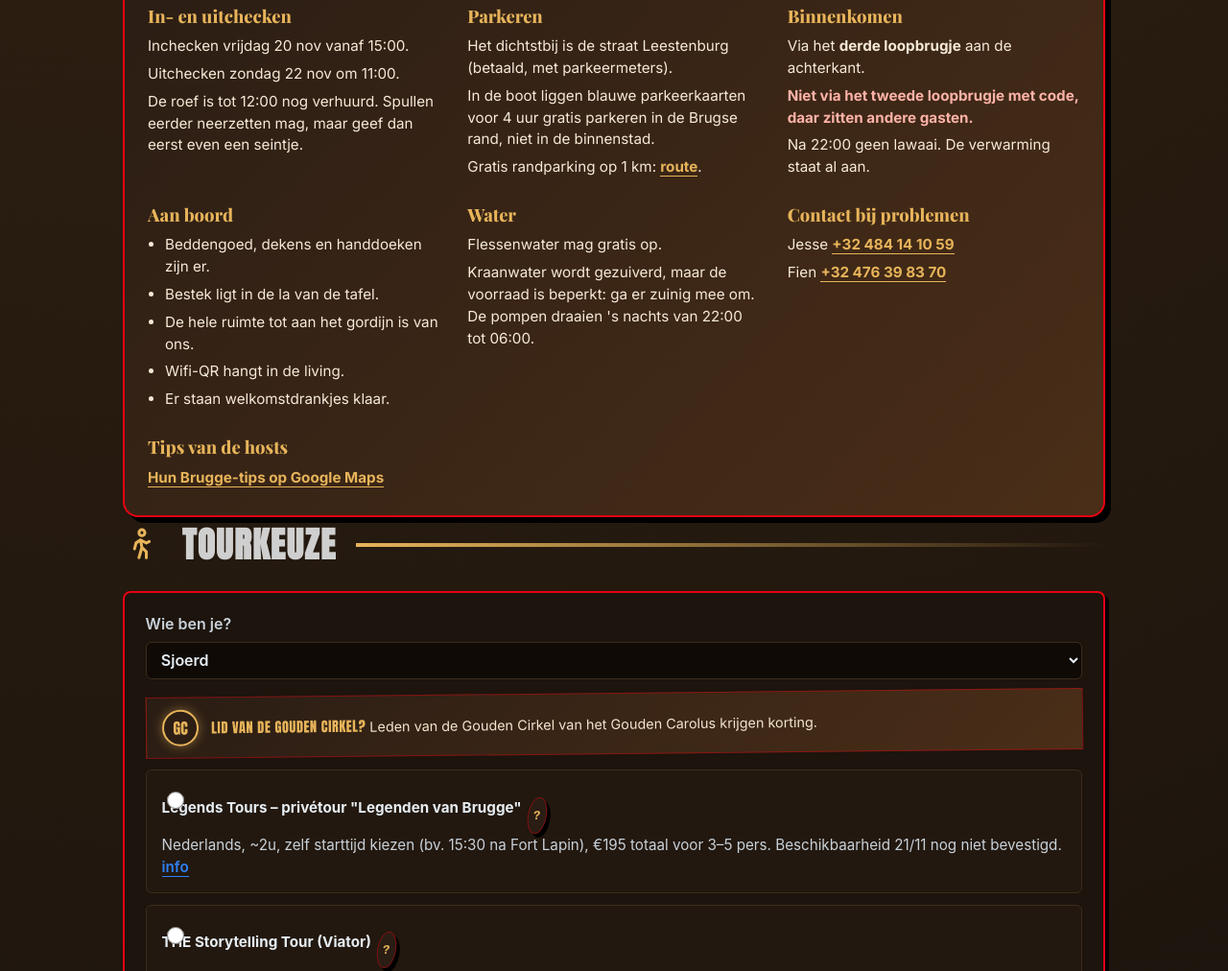
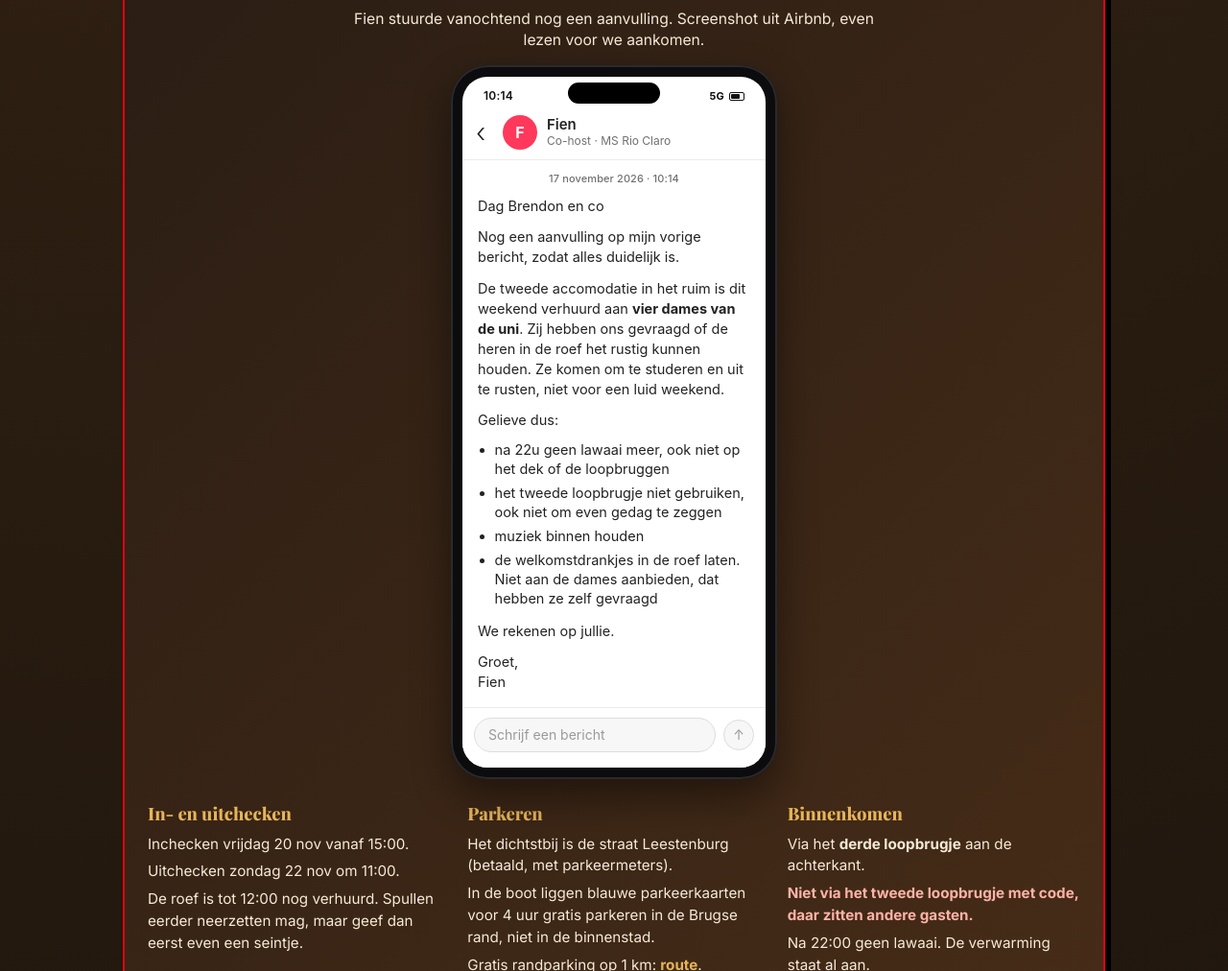
Before and after one commit to brennyz/OperationBrugge, a plain HTML site: page index.html in a window 1280 px wide. Shown: the part 1270-2282 px from the top of the page at 96% size. Drawn offline with nearby package versions, Linux system fonts and the light colour scheme; animation ran at ten frames a second.

Commit message:
Add Fien's follow-up about four quiet students in the hold.
Co-authored-by: brennyz <brennyz@users.noreply.github.com>

```diff
--- a/index.html
+++ b/index.html
@@ -380,6 +380,31 @@ linear-gradient(#e7b45a,#e7b45a) right bottom/4px 28px no-repeat}
 @keyframes swFill{to{stroke-dashoffset:0}}
 @keyframes swWob{0%,100%{transform:rotate(-8deg)}50%{transform:rotate(8deg) scale(1.1)}}
 @keyframes swPulse{0%,100%{box-shadow:0 8px 20px rgba(200,134,42,.3)}50%{box-shadow:0 8px 32px rgba(231,180,90,.7)}}
+
+.boat .fshot{grid-column:1/-1;display:flex;flex-direction:column;align-items:center;gap:14px;margin:6px 0 4px}
+.boat .fshot-cap{margin:0!important;max-width:34rem;text-align:center;color:#f6ead6!important;font-size:.98rem!important;line-height:1.45!important}
+.boat .fshot-phone{width:min(100%,340px);padding:12px;border-radius:38px;background:#0c0c0e;box-shadow:0 18px 40px rgba(0,0,0,.45),inset 0 0 0 2px #2a2a2e;position:relative}
+.boat .fshot-phone::before{content:"";position:absolute;top:18px;left:50%;width:96px;height:22px;margin-left:-48px;background:#000;border-radius:20px;z-index:3}
+.boat .fshot-screen{background:#fff;border-radius:26px;overflow:hidden;color:#222;font-family:-apple-system,BlinkMacSystemFont,"Segoe UI",sans-serif;display:flex;flex-direction:column;min-height:560px}
+.boat .fshot-status{display:flex;justify-content:space-between;align-items:center;padding:14px 22px 6px;font:600 12px/1 -apple-system,BlinkMacSystemFont,"Segoe UI",sans-serif;color:#111;letter-spacing:.2px}
+.boat .fshot-sigs{display:flex;align-items:center;gap:5px;font-weight:700;font-size:11px}
+.boat .fshot-sigs i{display:inline-block;width:16px;height:9px;border:1.5px solid #111;border-radius:2px;position:relative}
+.boat .fshot-sigs i::after{content:"";position:absolute;left:1px;top:1px;bottom:1px;width:9px;background:#111;border-radius:1px}
+.boat .fshot-bar{display:flex;align-items:center;gap:10px;padding:8px 14px 10px;border-bottom:1px solid #ebebeb}
+.boat .fshot-back{font-size:28px;line-height:1;color:#222;font-weight:300;width:18px}
+.boat .fshot-av{width:36px;height:36px;border-radius:50%;background:#ff385c;color:#fff;display:grid;place-items:center;font:700 16px/1 -apple-system,BlinkMacSystemFont,"Segoe UI",sans-serif;flex:none}
+.boat .fshot-who{display:flex;flex-direction:column;min-width:0}
+.boat .fshot-who b{font:600 15px/1.2 -apple-system,BlinkMacSystemFont,"Segoe UI",sans-serif;color:#222}
+.boat .fshot-who small{font:400 12px/1.3 -apple-system,BlinkMacSystemFont,"Segoe UI",sans-serif;color:#717171}
+.boat .fshot-when{text-align:center;color:#717171;font:500 11px/1 -apple-system,BlinkMacSystemFont,"Segoe UI",sans-serif;padding:14px 16px 4px;letter-spacing:.01em}
+.boat .fshot-msg{padding:8px 16px 16px;color:#222!important;font:400 14.5px/1.45 -apple-system,BlinkMacSystemFont,"Segoe UI",sans-serif}
+.boat .fshot-msg p{margin:0 0 .7rem!important;color:#222!important;font-size:14.5px!important;line-height:1.45!important;font-weight:400}
+.boat .fshot-msg p:last-child{margin-bottom:0!important}
+.boat .fshot-msg ul{margin:.15rem 0 .75rem;padding:0 0 0 1.1rem;list-style:disc}
+.boat .fshot-msg li{margin:0 0 .28rem;color:#222!important;font-size:14.5px!important;line-height:1.4!important;font-weight:400!important;font-family:-apple-system,BlinkMacSystemFont,"Segoe UI",sans-serif!important}
+.boat .fshot-input{margin-top:auto;display:flex;align-items:center;gap:8px;padding:10px 12px 16px;border-top:1px solid #ebebeb;background:#fff}
+.boat .fshot-input span{flex:1;background:#f7f7f7;border:1px solid #ddd;border-radius:999px;padding:10px 14px;color:#9a9a9a;font:400 14px/1 -apple-system,BlinkMacSystemFont,"Segoe UI",sans-serif}
+.boat .fshot-send{flex:none!important;width:32px;height:32px;border-radius:50%;background:#222;color:#fff;display:grid;place-items:center;font:700 16px/1 -apple-system,sans-serif;padding:0!important}
 </style></head><body>
 <header><h1><svg class="ico" viewBox="0 0 24 24" fill="none" stroke="currentColor" stroke-width="2" stroke-linecap="round" stroke-linejoin="round" aria-hidden="true"><path d="M6 8h10v11a2 2 0 0 1-2 2H8a2 2 0 0 1-2-2z"/><path d="M16 11h2a2 2 0 0 1 0 4h-2"/><path d="M6 8a3 3 0 0 1 3-4 3 3 0 0 1 5 0 2.5 2.5 0 0 1 2 4"/><path d="M9.5 12v5M12.5 12v5"/></svg> Operation Brugge</h1><p>Sj.B.A.M. · 20–22 november 2026</p><div id="cd"></div></header>
 <div class="wrap">
@@ -397,6 +422,31 @@ linear-gradient(#e7b45a,#e7b45a) right bottom/4px 28px no-repeat}
 <h2 id="boot"><svg class="ico" viewBox="0 0 24 24" fill="none" stroke="currentColor" stroke-width="2" stroke-linecap="round" stroke-linejoin="round" aria-hidden="true"><path d="M2 18c2 1.5 4 1.5 6 0s4-1.5 6 0 4 1.5 6 0"/><path d="M4 15l1-5h14l1 5"/><path d="M8 10V6h6v4"/></svg> Onze boot</h2>
 <div class="boat">
 <div class="big"><b>Roef van woonschip MS Rio Claro</b>, Kruisvest 11, 8000 Brugge. <a href="https://maps.app.goo.gl/vdJf3LUmP2BmwPy27" target="_blank" rel="noopener">Open in Google Maps</a></div>
+<div class="fshot">
+<p class="fshot-cap">Fien stuurde vanochtend nog een aanvulling. Screenshot uit Airbnb, even lezen voor we aankomen.</p>
+<div class="fshot-phone" role="img" aria-label="Screenshot van een Airbnb-bericht van Fien: in het ruim logeren vier dames van de uni, en de roef moet het rustig houden.">
+<div class="fshot-screen">
+<div class="fshot-status"><span>10:14</span><span class="fshot-sigs">5G <i></i></span></div>
+<div class="fshot-bar"><span class="fshot-back">‹</span><span class="fshot-av">F</span><span class="fshot-who"><b>Fien</b><small>Co-host · MS Rio Claro</small></span></div>
+<div class="fshot-when">17 november 2026 · 10:14</div>
+<div class="fshot-msg">
+<p>Dag Brendon en co</p>
+<p>Nog een aanvulling op mijn vorige bericht, zodat alles duidelijk is.</p>
+<p>De tweede accomodatie in het ruim is dit weekend verhuurd aan <b>vier dames van de uni</b>. Zij hebben ons gevraagd of de heren in de roef het rustig kunnen houden. Ze komen om te studeren en uit te rusten, niet voor een luid weekend.</p>
+<p>Gelieve dus:</p>
+<ul>
+<li>na 22u geen lawaai meer, ook niet op het dek of de loopbruggen</li>
+<li>het tweede loopbrugje niet gebruiken, ook niet om even gedag te zeggen</li>
+<li>muziek binnen houden</li>
+<li>de welkomstdrankjes in de roef laten. Niet aan de dames aanbieden, dat hebben ze zelf gevraagd</li>
+</ul>
+<p>We rekenen op jullie.</p>
+<p>Groet,<br>Fien</p>
+</div>
+<div class="fshot-input"><span>Schrijf een bericht</span><span class="fshot-send">↑</span></div>
+</div>
+</div>
+</div>
 <div><h3>In- en uitchecken</h3><p>Inchecken vrijdag 20 nov vanaf 15:00.</p><p>Uitchecken zondag 22 nov om 11:00.</p><p>De roef is tot 12:00 nog verhuurd. Spullen eerder neerzetten mag, maar geef dan eerst even een seintje.</p></div>
 <div><h3>Parkeren</h3><p>Het dichtstbij is de straat Leestenburg (betaald, met parkeermeters).</p><p>In de boot liggen blauwe parkeerkaarten voor 4 uur gratis parkeren in de Brugse rand, niet in de binnenstad.</p><p>Gratis randparking op 1 km: <a href="https://maps.app.goo.gl/9X39Ka3Xs57sRpUa7?g_st=ac" target="_blank" rel="noopener">route</a>.</p></div>
 <div><h3>Binnenkomen</h3><p>Via het <b>derde loopbrugje</b> aan de achterkant.</p><p class="warn">Niet via het tweede loopbrugje met code, daar zitten andere gasten.</p><p>Na 22:00 geen lawaai. De verwarming staat al aan.</p></div>
```
